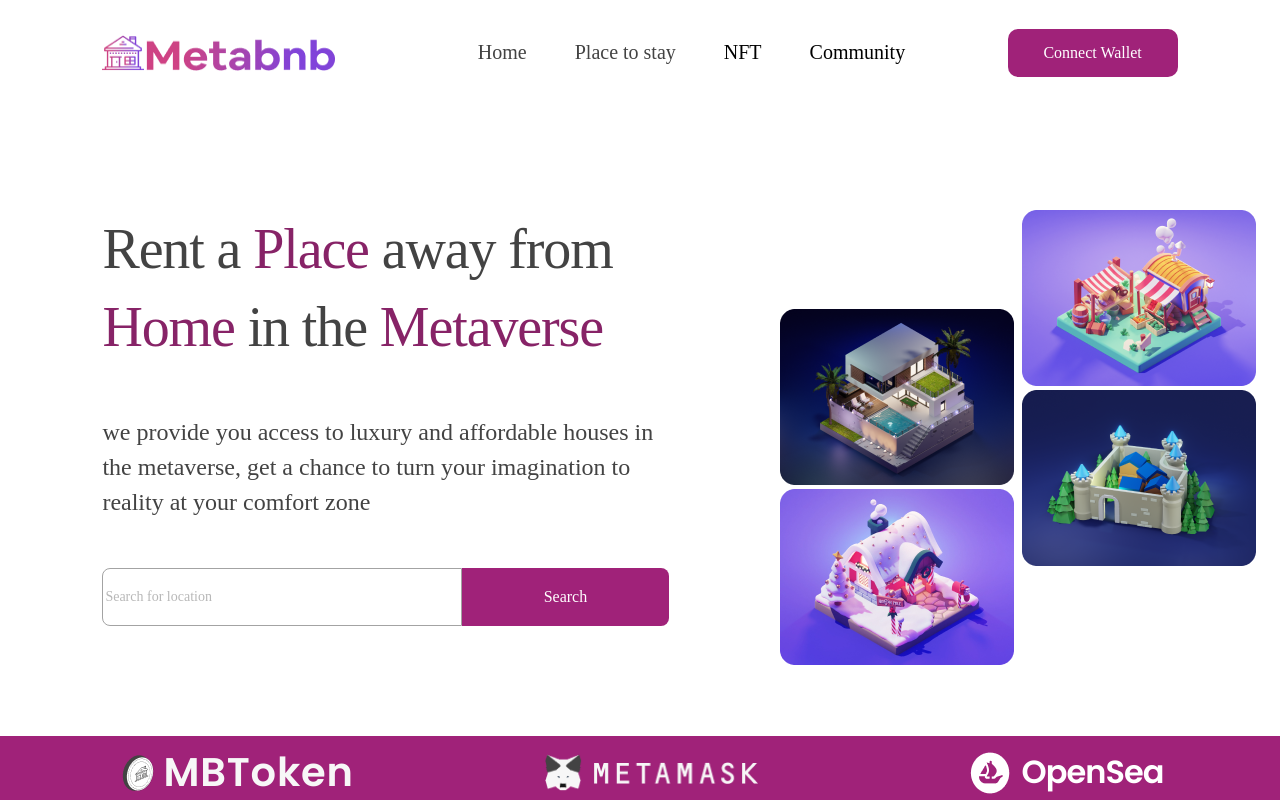
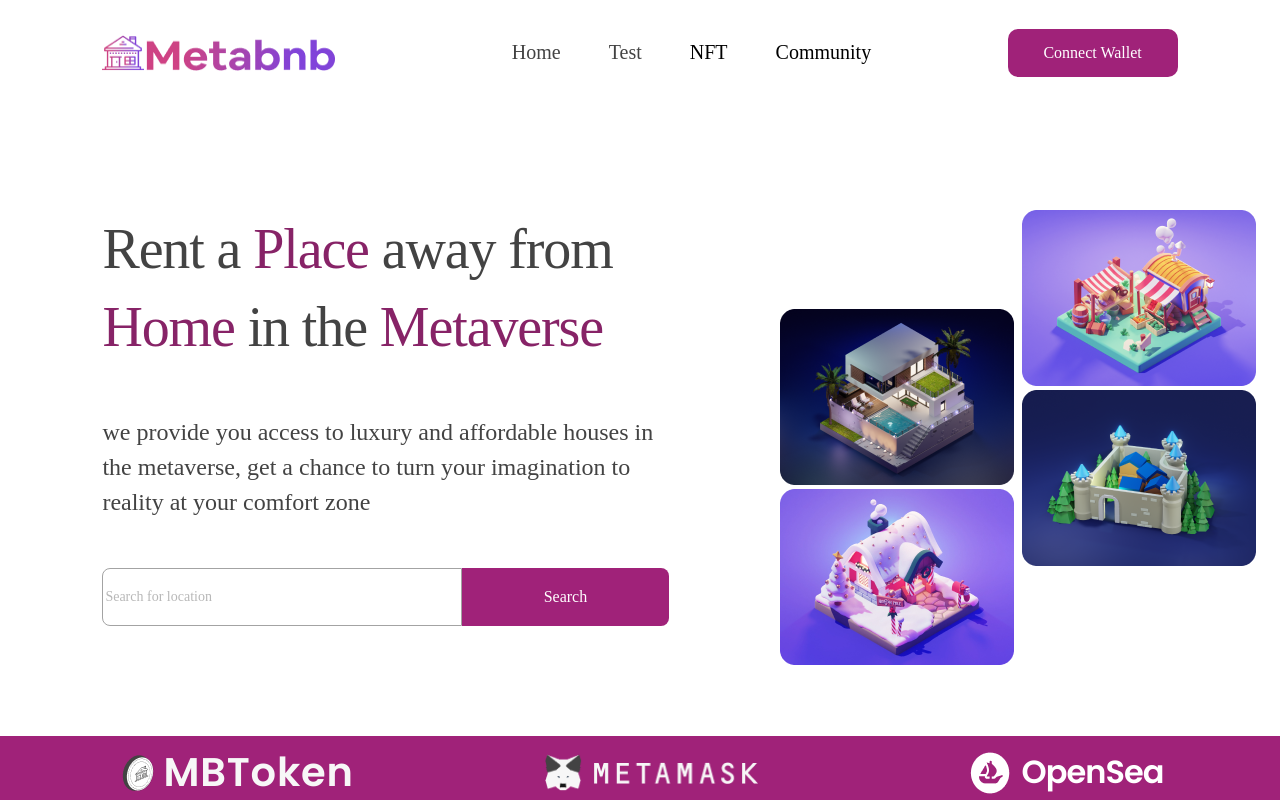
Before and after one commit to hillaryemeka/HNG-Stage-3-Task, a React (Create React App) app: page / in a window 1280 px wide. Shown: the top 800 px of the page. Built offline with nearby package versions, Linux system fonts and the light colour scheme; the HTML template or start-up script is replaced by a standard one; a web font is replaced by a local one.

Commit message:
fix: netlify issues fix

```diff
--- a/src/Navbar.js
+++ b/src/Navbar.js
@@ -1,5 +1,6 @@
 
 import React from "react"
+import {Link} from "react-router-dom"
 
 export default function Navbar({open}){
     return(
@@ -7,7 +8,7 @@ export default function Navbar({open}){
         <img alt="" src="images/Meta_logo.png" className="logo"/>
         <ul className="navbar">
             <li><a href="/">Home</a></li>
-            <li><a href="/placetostay">Place to stay</a></li>
+            <li><Link to="/placetostay">Test</Link></li>
             <li>NFT</li>
             <li>Community</li>
         </ul>
--- a/src/PlaceToStay.js
+++ b/src/PlaceToStay.js
@@ -3,7 +3,7 @@ import Navbar from "./Navbar"
 import Footer from "./Footer"
 import Modal from "./Modal"
 
-export default function PlaceToStay(){
+const PlaceToStay = () => {
     const [openModal, setOpenModal] = React.useState(false)
     return(
         <div>
@@ -258,3 +258,4 @@ export default function PlaceToStay(){
         </div>
     )
 }
+export default PlaceToStay
```
